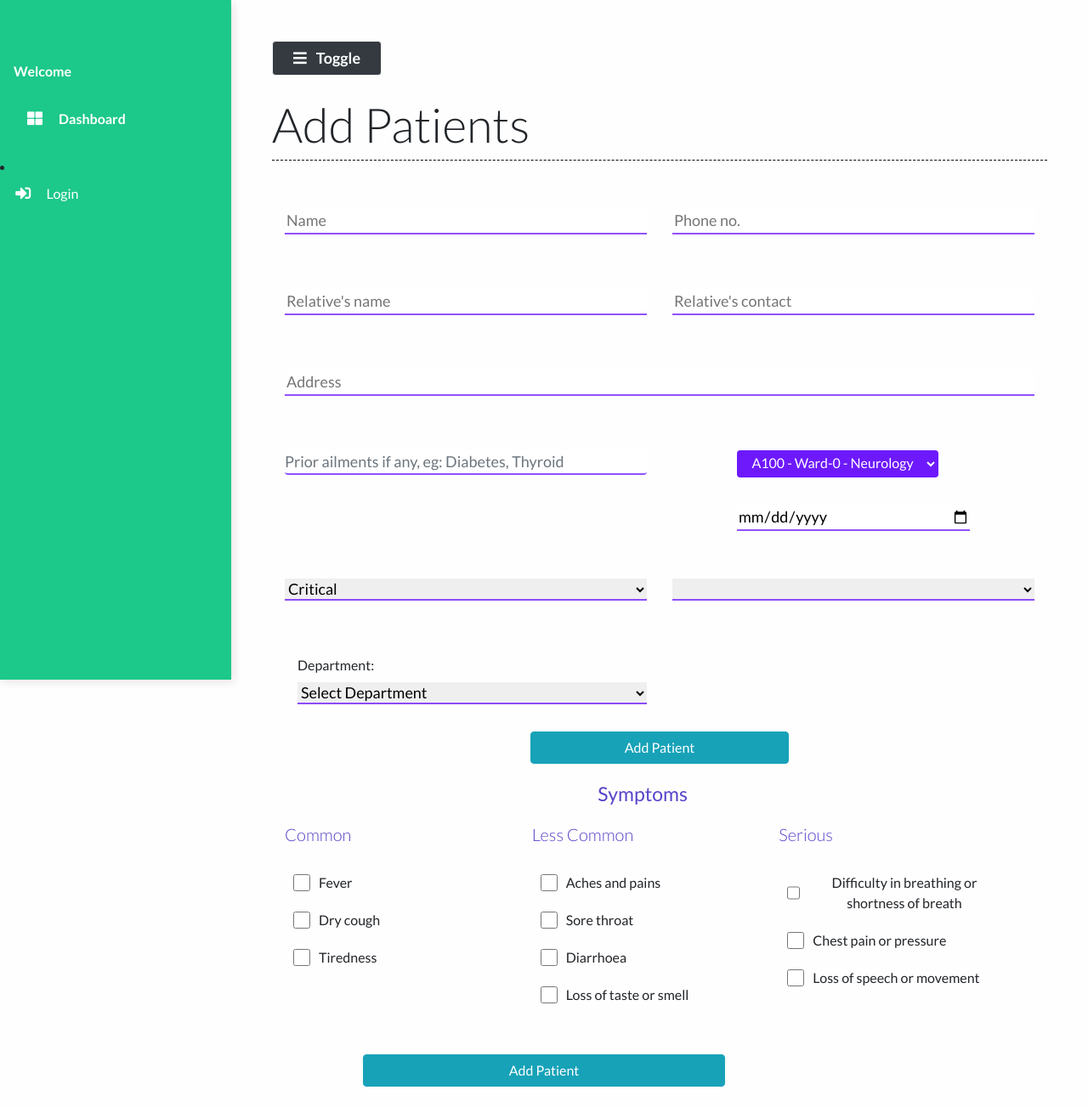
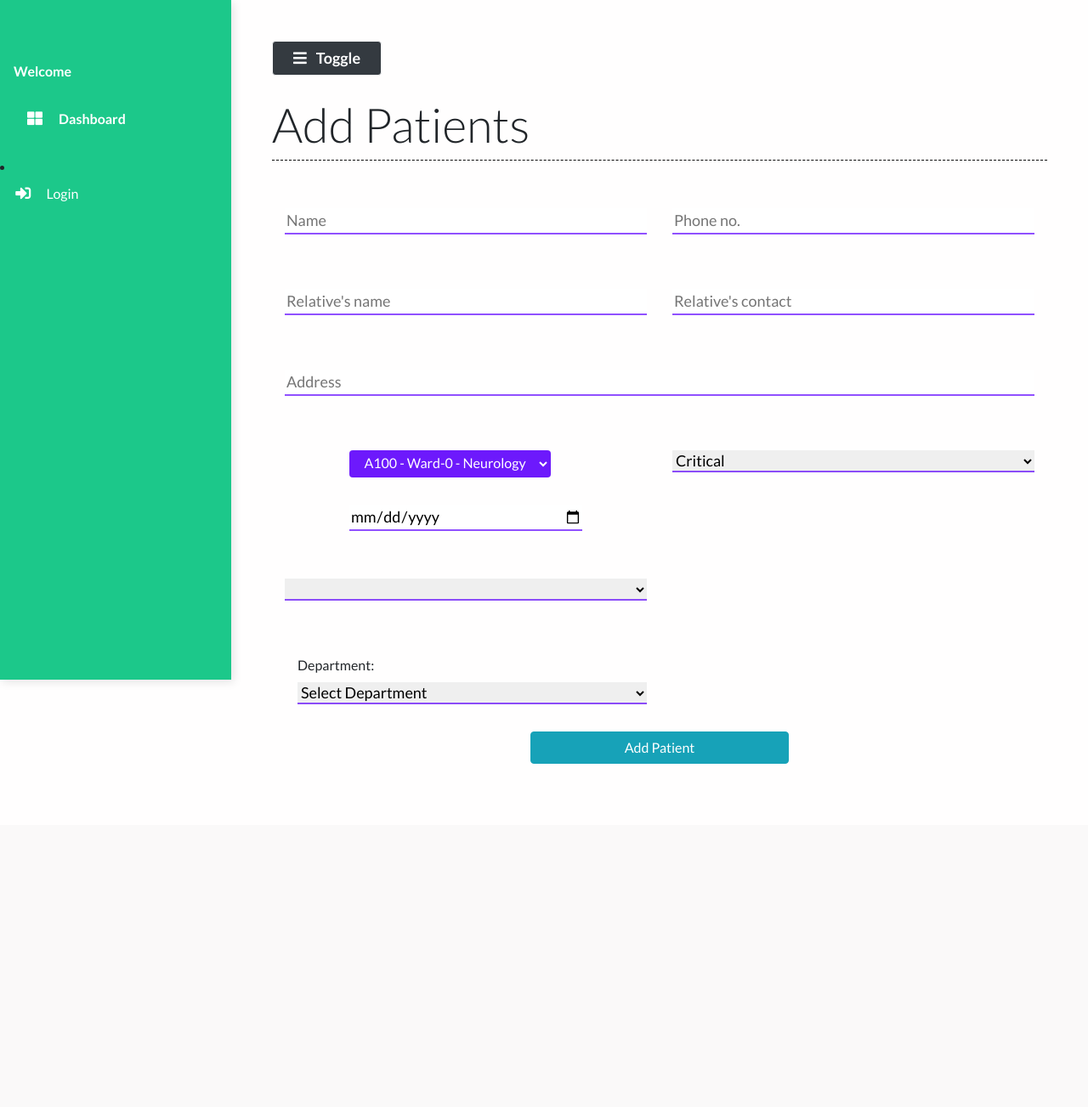
Before and after one commit to karthi-prasad77/Hospital-Management-System, a Django app: page /add_patient/ in a window 1280 px wide. Shown: the whole page at 85% size. After the commit the page ends 899 px from the top, so only its background shows below. Run offline with Django 5.2, Linux system fonts and the light colour scheme; data comes from the database, SQL or seed files in the repository; both versions use the stored data as it was before the commit; data that the repository does not hold is empty; parts of the project's set-up code (start-up, migrations or seed data) failed here and were passed over; some libraries are stand-ins or nearby versions.

Commit message:
fix: Fix bugs

```diff
--- a/dashboard/models.py
+++ b/dashboard/models.py
@@ -37,8 +37,6 @@ class Patient(models.Model):
     patient_relative_contact = models.CharField(max_length=15, null=True)
     address = models.TextField()
     department = models.ForeignKey(Departments, on_delete=models.CASCADE, null=True)
-    symptoms = MultiSelectField(choices=SYMPTOMS, max_choices=2, null=True)
-    prior_ailnments = models.TextField()
     bed = models.OneToOneField(Bed, on_delete=models.SET_NULL, null=True, blank=True)
     dob = models.DateField(null=True)
     doctor = models.ForeignKey("Doctor", on_delete=models.CASCADE, null=True)
--- a/dashboard/templates/main/add_patient.html
+++ b/dashboard/templates/main/add_patient.html
@@ -31,10 +31,6 @@
 
                     <div class="form-field col-md-12">
                         <input type="text" id="patient_relative_contact" class="input-text" type="text" name="address" placeholder="Address">
-                    </div>
-
-                    <div class="form-field col-md-6" style="padding-bottom: 4px;">
-                        <input type="text" id="prior_ailments" class="form-control input-text mb-0 p-0 " style="outline:none" type="text" name="prior_ailments" placeholder="Prior ailments if any, eg: Diabetes, Thyroid">
                     </div>
 
                     <div class="form-field col-md-4 offset-md-2 mb-4 mx-auto">
@@ -90,82 +86,6 @@
             </div>
 
 {{doctor}}
-            <!-- symptons field -->
-            <div class="patient-form row d-flex">
-                <div class="symptoms row">
-                <div class="symptoms-label col-12 text-center mt-0">Symptoms</div><br>
 
-                <!-- <div class="row"> -->
-                    <div class="common-symptoms col-md-4">
-                        <label for="" class="symptom-type">Common</label><br>
-
-                        <div class="symptom">
-                        <input type="checkbox" name="symptoms" id="fever" value="Fever" class="checkbox">
-                        <label for="fever">Fever</label><br>
-                        </div>
-                        <div class="symptom">
-                        <input type="checkbox" name="symptoms" value="Dry Cough" id="dry_cough">
-                        <label for="">Dry cough</label><br>
-                        </div>
-                        <div class="symptom">
-                        <input type="checkbox" name="symptoms" value="Tiredness" id="tiredness">
-                        <label for="">Tiredness</label><br>
-                        </div>
-                    </div>
-
-                    <div class="less-common-symptoms col-md-4">
-                    <div>
-                        <label for="" class="symptom-type">Less Common</label><br>
-
-                        <div class="symptom">
-                        <input type="checkbox" name="symptoms" value="Aches and pains" id="aches_and_pain">
-                        <label for="">Aches and pains</label><br>
-                        </div>
-
-                        <div class="symptom">
-                        <input type="checkbox" name="symptoms" value="Sore Throat" id="sore_throat">
-                        <label for="">Sore throat</label><br>
-                        </div>
-
-                        <div class="symptom">
-                        <input type="checkbox" name="symptoms" valu="Diarrhoea" id="diarrhoea">
-                        <label for="">Diarrhoea</label><br>
-                        </div>
-
-                        <div class="symptom">
-                        <input type="checkbox" name="symptoms" value="Loss of taste or smell" id="loss_of_taste_or_smell">
-                        <label for="">Loss of taste or smell</label><br>
-                        </div>
-                    </div>
-                    </div>
-
-                    <div class="serious-symptoms col-md-4">
-                        <label for="" class="symptom-type">Serious</label><br>
-
-                        <div class="symptom">
-                        <input type="checkbox" name="symptoms" value="Difficulty in breathing or shortness of breath" id="difficulty_in_breathing_or_shortness_of_breath">
-                        <label for="">Difficulty in breathing or shortness of breath</label><br>
-                        </div>
-                        <div class="symptom">
-                        <input type="checkbox" name="symptoms" value="Chest pain or pressure" id="chest_pain_or_pressure">
-                        <label for="">Chest pain or pressure</label><br>
-                        </div>
-                        <div class="symptom">
-                        <input type="checkbox" name="symptoms" value="Loss Of Speech Or Movement" id="loss_of_speech_or_movement">
-                        <label for="">Loss of speech or movement</label><br>
-                        </div>
-                    </div>
-
-
-                <!-- </div> -->
-            </div>
-            </div>
-
-        </div>
-
-        </div>
-        </div>
-    </div>
-        <button class="btn col-lg-4 btn-block mx-auto btn-info mb-4" >Add Patient</button>
     </form>
 {% endblock content %}
--- a/dashboard/templates/main/base.html
+++ b/dashboard/templates/main/base.html
@@ -98,7 +98,7 @@
 
     <li class="nav-item">
 			<a href="{% url 'occupancy' %}" class="nav-link text-white">
-				<i class="fa fa-plus mr-3 text-primary fa-fw"></i>Departments
+				<i class="fa fa-pie-chart mr-3 text-primary fa-fw"></i>Departments
 			</a>
     </li>
 
--- a/dashboard/views.py
+++ b/dashboard/views.py
@@ -63,11 +63,12 @@ def add_patient(request):
         patient_relative_name = request.POST['patient_relative_name']
         patient_relative_contact = request.POST['patient_relative_contact']
         address = request.POST['address']
-        department = request.POST['department']
-        symptoms = request.POST['symptoms']
-        prior_ailments = request.POST['prior_ailments']
+        department_id = request.POST['department']  # Assuming 'department' is the department ID
+
+        # Get department instance
+        department = Departments.objects.get(pk=department_id)
         bed_num_sent = request.POST['bed_num']
-        bed_num = Bed.objects.get(bed_number=bed_num_sent)
+        bed_num = Bed.objects.get(bed_Number=bed_num_sent)
         dob = request.POST['dob']
         status = request.POST['status']
         doctor = request.POST['doctor']
@@ -75,21 +76,19 @@ def add_patient(request):
         print(request.POST)
         patient = Patient.objects.create(
             name = name,
-        phone_num = phone_num,
+        phone_number = phone_num,
         patient_relative_name = patient_relative_name,
         patient_relative_contact = patient_relative_contact,
         address = address,
         department = department,
-        symptoms = symptoms,
-        prior_ailments = prior_ailments,
-        bed_num = bed_num,
+        bed = bed_num,
         dob = dob,
         doctor=doctor,
         status = status
         )
         patient.save()
 
-        bed = Bed.objects.get(bed_number=bed_num_sent)
+        bed = Bed.objects.get(bed_Number=bed_num_sent)
         bed.occupied = True
         bed.save()
         id = patient.id
```
Also changed, not shown: dashboard/templates/main/dashboard.html (+2 -23 lines), dashboard/migrations/0015_auto_20240110_1132.py (added), db.sqlite3.
